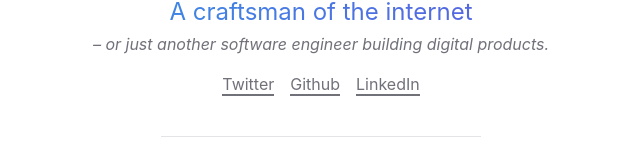
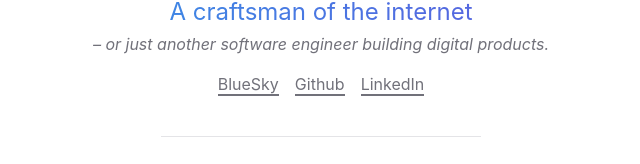
Before and after one commit to madsnedergaard/madsnedergaard.dk, a Next.js app: page / in a window 1280 px wide. Shown: the part 224-388 px from the top of the page, without its empty margins (319-959 px from the left). Built offline with nearby package versions, Linux system fonts and the light colour scheme.

Commit message:
Replaces link to Twitter with BlueSky

```diff
--- a/pages/index.tsx
+++ b/pages/index.tsx
@@ -55,7 +55,7 @@ const Home = ({ postsByYear }: HomeProps) => {
             &ndash; or just another software engineer building digital products.
           </p>
           <div className="mt-4 space-x-4">
-            <NavLink href="https://twitter.com/mads_nedergaard">Twitter</NavLink>
+            <NavLink href="https://bsky.app/profile/madsnedergaard.dk">BlueSky</NavLink>
             <NavLink href="https://github.com/madsnedergaard">Github</NavLink>
             <NavLink href="https://linkedin.com/in/madsnedergaard">LinkedIn</NavLink>
           </div>
```
